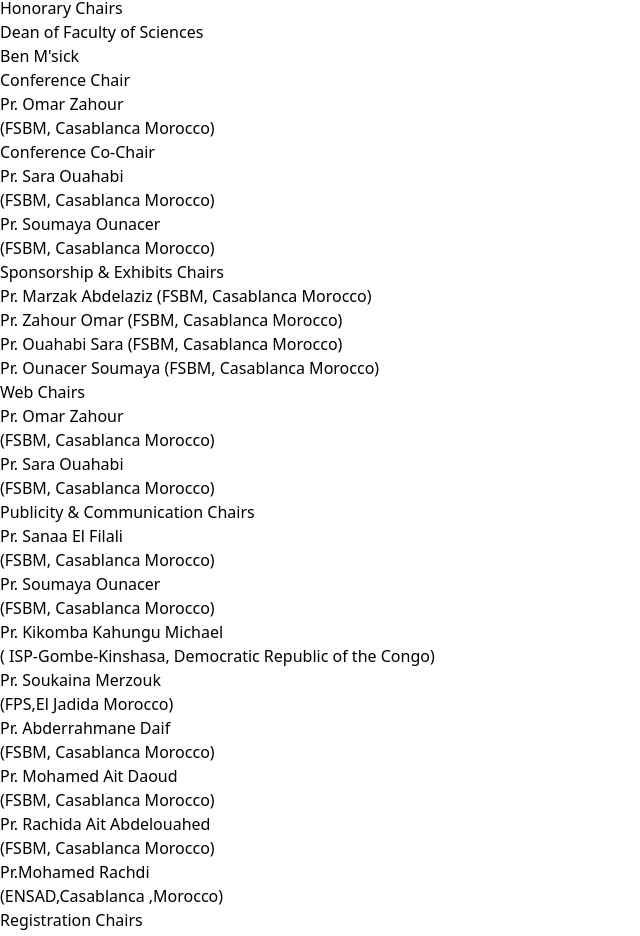
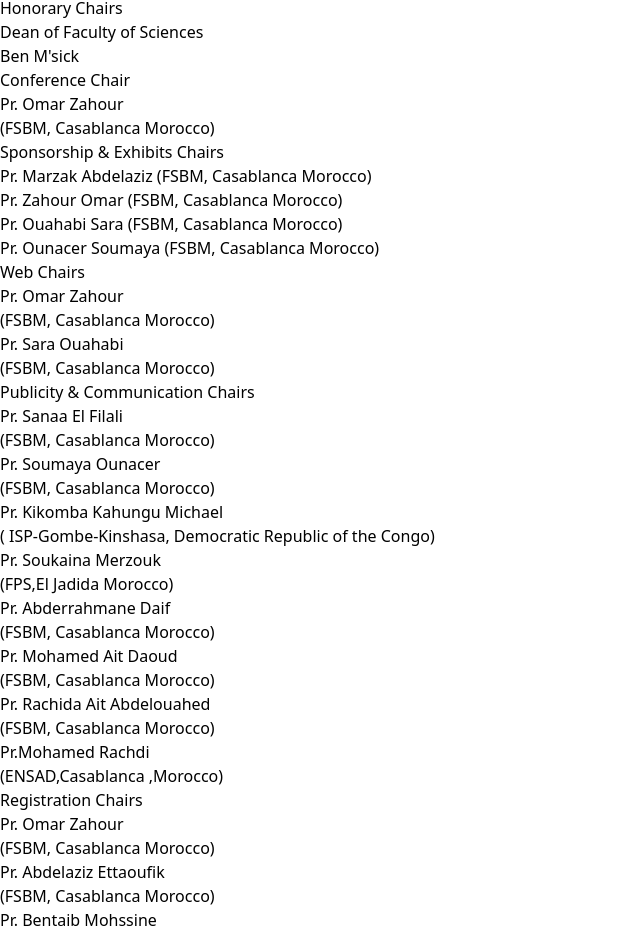
Before and after one commit to ilyasfarkhane-dev/conference, a Next.js app: page /committee in a window 1280 px wide. Shown: the part 7051-7987 px from the top of the page, without its empty margins (0-640 px from the left). Built offline with nearby package versions, Linux system fonts and the light colour scheme.

Commit message:
remove cochair

```diff
--- a/components/team/OurOfficeArea.tsx
+++ b/components/team/OurOfficeArea.tsx
@@ -271,7 +271,7 @@ const OurOfficeArea = () => {
           </div>
         </div>
 
-        <h4 className="h5 fw-bold text-muted my-4">Conference Co-Chair</h4>
+        {/* <h4 className="h5 fw-bold text-muted my-4">Conference Co-Chair</h4>
 
         <div className="py-4">
           <div className="container ">
@@ -287,7 +287,7 @@ const OurOfficeArea = () => {
               ))}
             </div>
           </div>
-        </div>
+        </div> */}
 
         <h4 className="h5 fw-bold text-muted my-4">
           Sponsorship & Exhibits Chairs
```
